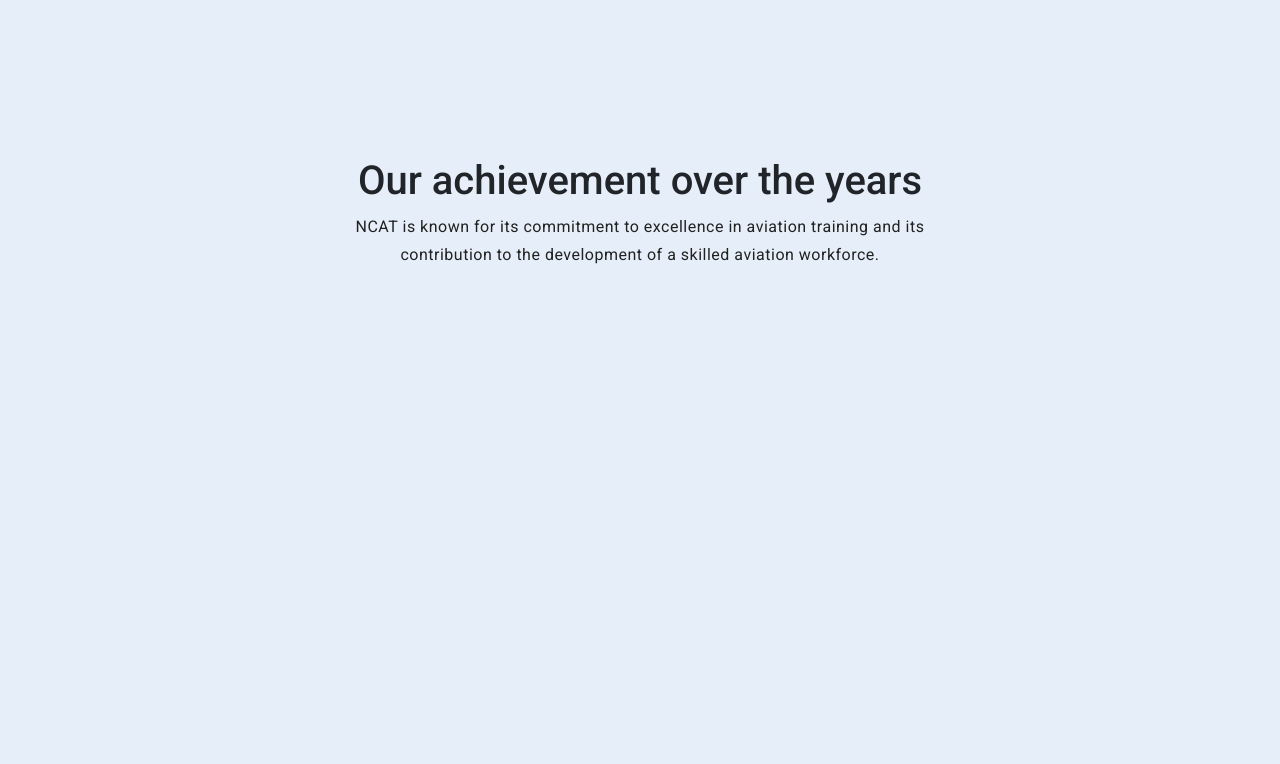
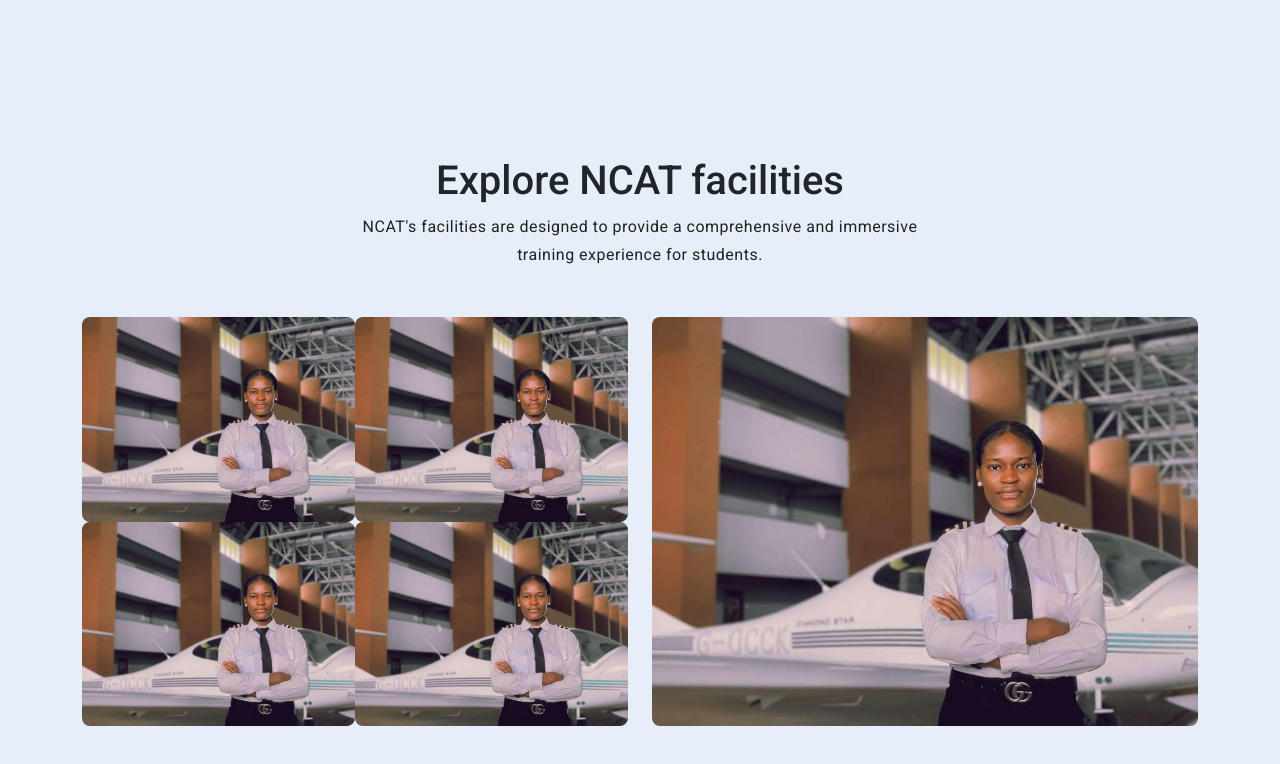
Before and after one commit to ODI120/NCAT-60, a plain HTML site: page index.html in a window 1280 px wide. Shown: the part 6093-6857 px from the top of the page. Before the commit the page ends 6570 px from the top, so only its background shows below. Drawn offline with nearby package versions, Linux system fonts and the light colour scheme.

Commit message:
updated by Timothy Odi

```diff
--- a/index.html
+++ b/index.html
@@ -287,13 +287,39 @@
             </div>
         </div>
     </section>
-    <section class="achievement common">
+    <section class="facilities common">
         <div class="container-xl">
             <div class="header">
-                <h1>Our achievement over the years</h1>
-                <p>NCAT is known for its commitment to excellence in aviation training and its <br> contribution to the development of a skilled aviation workforce.</p>
+                <h1>Explore NCAT facilities</h1>
+                <p>NCAT's facilities are designed to provide a comprehensive and immersive <br> training experience for students.</p>
             </div>
-
+            <div class="row">
+                <div class="col-sm-12 col-md-6 col-lg-6 facilities-contents">
+                    <div class="row">
+                        <div class="col-sm-12 col-md-12 col-lg-12 facilities-img">
+                            <div class="col-sm-12 col-md-6 col-lg-6">
+                                <div><img src="image/pic4.jpg" alt=""></div>
+                            </div>
+                            <div class="col-sm-12 col-md-6 col-lg-6">
+                                <div><img src="image/pic4.jpg" alt=""></div>
+                            </div>
+                        </div>
+                        <div class="col-sm-12 col-md-12 col-lg-12 facilities-img">
+                            <div class="col-sm-12 col-md-6 col-lg-6">
+                                <div><img src="image/pic4.jpg" alt=""></div>
+                            </div>
+                            <div class="col-sm-12 col-md-6 col-lg-6">
+                                <div><img src="image/pic4.jpg" alt=""></div>
+                            </div>
+                        </div>
+                    </div>
+                </div>
+                <div class="col-sm-12 col-md-6 col-lg-6 ">
+                    <div>
+                        <img src="image/pic4.jpg" alt="">
+                    </div>
+                </div>
+            </div>
         </div>
     </section>
 
--- a/src/style.css
+++ b/src/style.css
@@ -456,3 +456,23 @@ strong{
     height: 364px;
     border-radius: 8px;
 }
+
+/* ================facilities=============== */
+
+.facilities-contents{
+    /* display: flex; */
+    align-items: center;
+    align-content: center;
+    gap: 22px;
+    flex: 1 0 0;
+    /* flex-wrap: wrap; */
+}
+.facilities-img{
+    display: flex;
+    justify-content: space-between;
+    align-items: center;
+    /* gap: 22px; */
+}
+.facilities img{
+    border-radius: 8px;
+}
```
